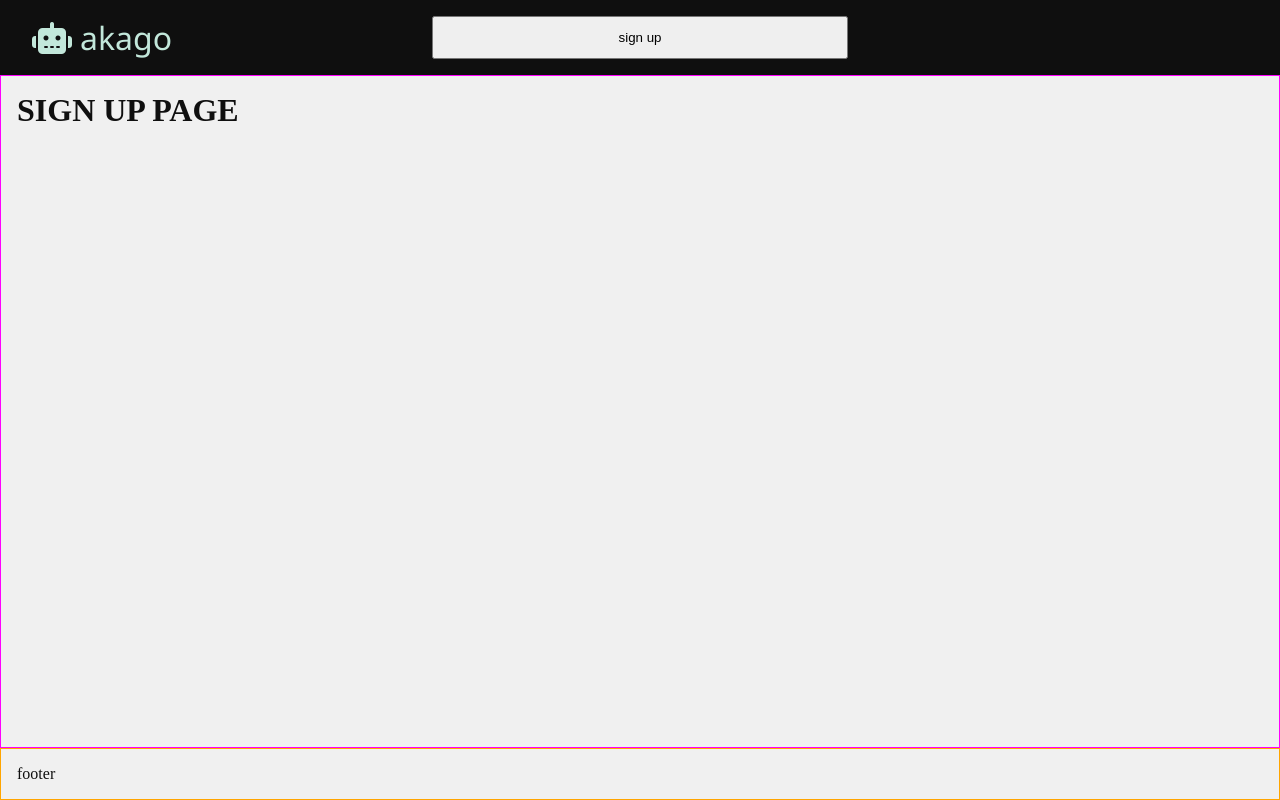
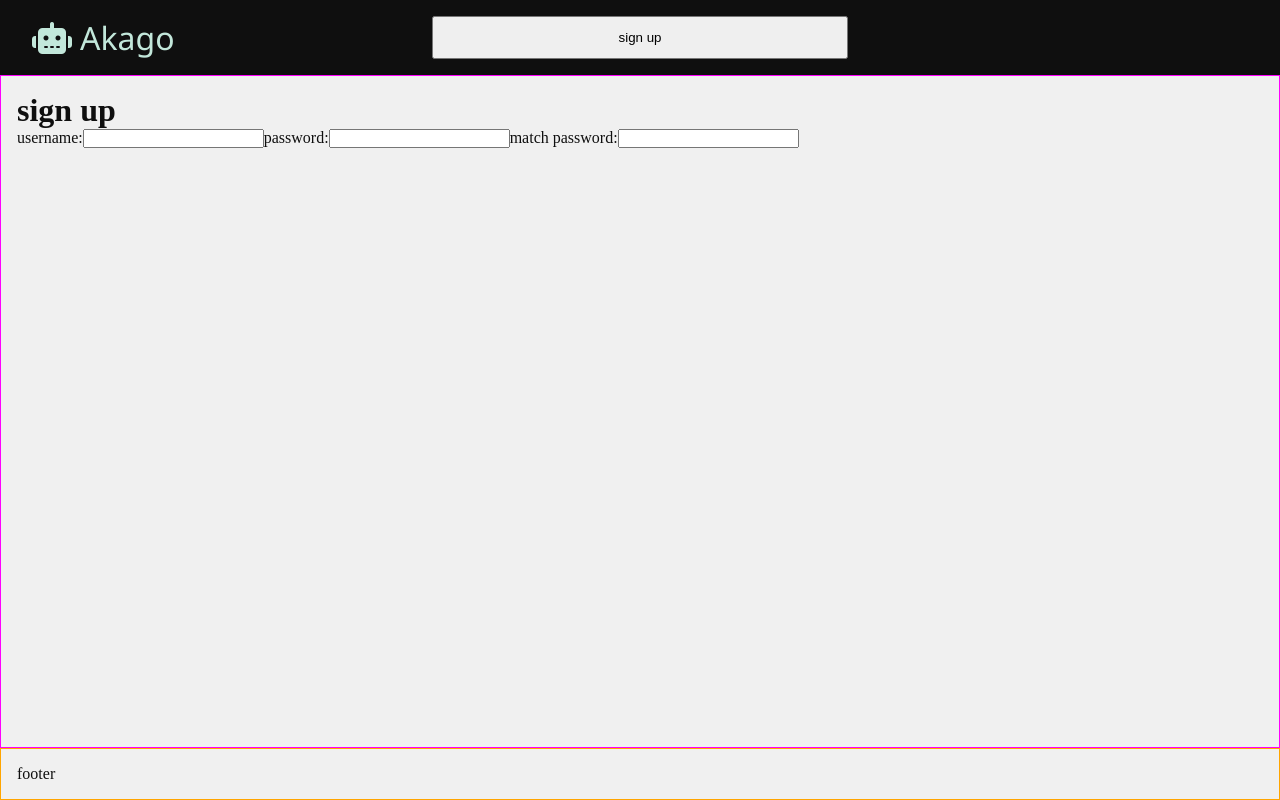
Before and after one commit to JesseSandvik/blckroot, a React (Create React App) app in the folder client/: page /signup in a window 1280 px wide. Built offline with nearby package versions, Linux system fonts and the light colour scheme; the HTML template or start-up script is replaced by a standard one.

Commit message:
Client: US01, created username, password, and password match fields

```diff
--- a/client/src/App.css
+++ b/client/src/App.css
@@ -34,6 +34,7 @@ header .navbar .brand {
     font-size: 2rem;
     gap: 8px;
     padding: 0 16px;
+    text-transform: capitalize;
 }
 
 main {
--- a/client/src/pages/SignUp.tsx
+++ b/client/src/pages/SignUp.tsx
@@ -1,9 +1,38 @@
-import React from 'react';
+import React, { useState } from 'react';
 
 function SignUpPage() {
+    const [username, setUsername] = useState<string>("");
+    const [password, setPassword] = useState<string>("");
+    const [passwordMatch, setPasswordMatch] = useState<string>();
     return (
         <div className='SignUp'>
-            <h1>SIGN UP PAGE</h1>
+            <h1>sign up</h1>
+            <form>
+                <label htmlFor="username">username:</label>
+                <input
+                    name="username"
+                    onChange={(event: React.ChangeEvent<HTMLInputElement>) => setUsername(event.currentTarget.value)}
+                    required
+                    type="text"
+                    value={username || ""}
+                />
+                <label htmlFor="password">password:</label>
+                <input
+                    name="password"
+                    onChange={(event: React.ChangeEvent<HTMLInputElement>) => setUsername(event.currentTarget.value)}
+                    required
+                    type="text"
+                    value={password || ""}
+                />
+                <label htmlFor="passwordMatch">match password:</label>
+                <input
+                    name="passwordMatch"
+                    onChange={(event: React.ChangeEvent<HTMLInputElement>) => setUsername(event.currentTarget.value)}
+                    required
+                    type="text"
+                    value={passwordMatch || ""}
+                />
+            </form>
         </div>
     );
 }
```
